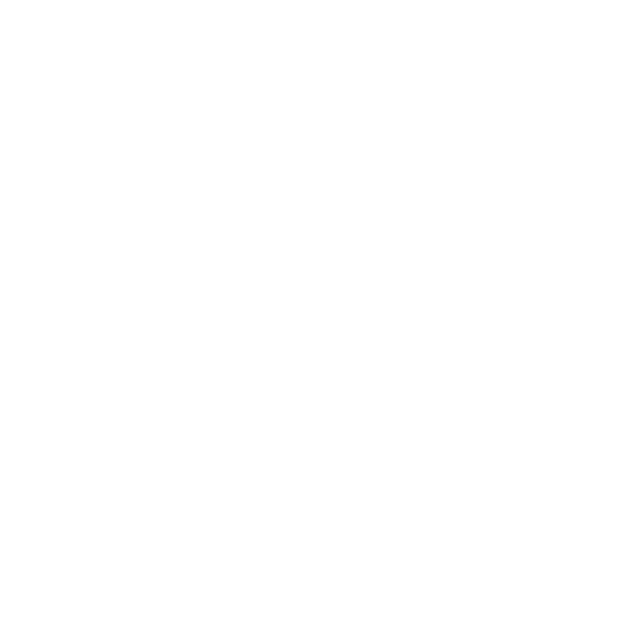
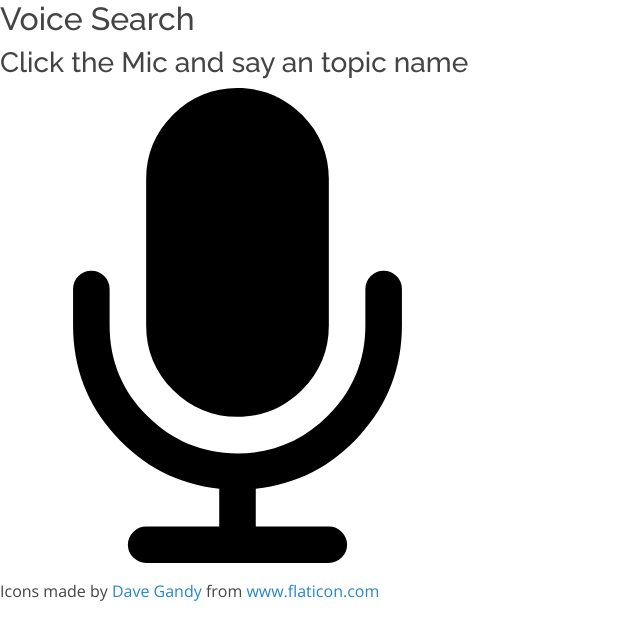
Before and after one commit to AI-Lab-Makerere/radio-browsing, a React (Create React App) app in the folder frontend/: page /record in a window 1280 px wide. Shown: the top 640 px of the page, without its empty margins (0-640 px from the left). Built offline with nearby package versions, Linux system fonts and the light colour scheme.

Commit message:
added  frirebase storage

```diff
--- a/frontend/src/App.js
+++ b/frontend/src/App.js
@@ -6,6 +6,7 @@ import ImageUpload from "./Components/upload/image";
 import AudioUpload from "./Components/upload/audio";
 import Home from "./Components/home"
 import Tags from "./Components/tags";
+import Voice from "./Components/voice"
 import { DndProvider } from "react-dnd";
 import { HTML5Backend } from "react-dnd-html5-backend";
 function App() {
@@ -37,6 +38,11 @@ function App() {
           component={AudioUpload}
         />
 
+        <Route
+          path="/record"
+          component={Voice}
+        />
+
       </PageWrapper>
       </DndProvider>
     </Router>
--- a/frontend/src/Components/Results.jsx
+++ b/frontend/src/Components/Results.jsx
@@ -11,7 +11,7 @@ const Results = (props) => {
         await API.get('/search/audios')
             .then((response) => {
                 setAudios(response.data.data.audios)
-                //console.log(response.data.data.Audios)
+                console.log(response.data.data.audios)
                 setLoading(false)
                 //console.log(`lenght ${audios.length}`)
             })
@@ -108,9 +108,9 @@ const Results = (props) => {
             <div className="container position-relative" data-aos="fade-up" data-aos-delay="100">
                 <div className="row icon-boxes">
                     {audios.length > 0 ? audios.map((audio) => (
-                        <AudioCard id={audio.id} name={audio.audio_name} />
+                        <AudioCard id={audio.id} name={audio.audio_name} audio_url={audio.audio_url}/>
                     ))
-                    : <h2 style={{marginTop:'100px', color:'black'}}>No such Audios</h2>
+                    : <h2 style={{marginTop:'100px', color:'black'}}>No Audios Available!</h2>
                     }
                 </div>
             </div>
--- a/frontend/src/Components/box.js
+++ b/frontend/src/Components/box.js
@@ -12,7 +12,7 @@ const AudioCard = (props) => {
                 </div>
 
                 <audio className="audio" preload="auto" controls style={{ marginLeft: '-13px' }}>
-                    <source src="assets/audio/dummy-audio.mp3" />
+                    <source src={props.audio_url} />
                 </audio>
 
                 <ListGroup className="list-group-flush" style={{ border: 'none' }}>
--- a/frontend/src/Components/upload/audio.js
+++ b/frontend/src/Components/upload/audio.js
@@ -1,9 +1,12 @@
 import React, { useState } from "react"
+import { API } from "../../utils"
 import { storage } from "../../utils/firebase"
 
 const AudioUpload = () => {
 
     const [audio, setAudio] = useState(null);
+    const [uploadName, setUploadName] = useState("");
+    const [uploadLink, setUploadLink] = useState("");
 
     const handleChange = (e) => {
         if (e.target.files[0]) {
@@ -11,12 +14,12 @@ const AudioUpload = () => {
         }
     }
 
-    const handleUpload = () => {
+    const handleSave = () => {
         const uploadTask = storage.ref(`audios/${audio.name}`).put(audio);
 
         uploadTask.on(
             "state_changed",
-            snapshot => {},
+            snapshot => { },
             error => {
                 console.log(error)
             },
@@ -25,20 +28,49 @@ const AudioUpload = () => {
                     .ref("audios")
                     .child(audio.name)
                     .getDownloadURL()
-                    .then( url => {
+                    .then(url => {
                         console.log(url);
+                        setUploadName(audio.name)
+                        setUploadLink(url)
                     })
             }
         )
     }
+    console.log("audio: ", audio);
 
-    console.log("audio: ", audio);
+    const handleUpload = async () => {
+        await API.post(
+            "/search/audios",
+            {
+                audio_name: uploadName,
+                audio_url: uploadLink
+            })
+            .then((response) => { console.log("success") })
+            .catch((error) => {
+                console.log(`error occurred ${error}`)
+
+            })
+    }
+
     return (
-        <div>
-            Hi all <br/>
-            <input type="file" onChange={handleChange} />
-            <button onClick={handleUpload}>Upload</button>
-        </div>
+        <>
+            <div>
+                Hi all <br />
+                <input type="file" onChange={handleChange} />
+                <button onClick={handleSave}>Save</button>
+            </div>
+            <br/>
+            {uploadName === "" ?
+                <span>No audio saved</span>
+                :
+                <div>
+                    <p>Audio Name: {uploadName}</p>
+                    <p>Audio URL: {uploadLink}</p>
+                    <button onClick={handleUpload}>Upload</button>
+                </div>
+            }
+
+        </>
     )
 }
 export default AudioUpload
--- /dev/null
+++ b/frontend/src/Components/voice/book.js
@@ -0,0 +1,30 @@
+import { useEffect, useState } from 'react';
+
+const useBookFetch = () => {
+    const [authorBooks, setAuthorBooks] = useState([]);
+    const [isFetchingBooks, setIsFetchingBooks] = useState(false);
+
+    const fetchBooksByAuthor = author => {
+        setIsFetchingBooks(true);
+        fetch(`https://openlibrary.org/search.json?author=${author}`)
+        .then(res => res.json())
+        .then(res => {
+            setAuthorBooks(res.docs.map(book => {
+                return {
+                    title: book.title
+                }
+            }))
+            setIsFetchingBooks(false);
+        });
+    }
+
+    return {
+        authorBooks,
+        fetchBooksByAuthor,
+        isFetchingBooks,
+    };
+};
+
+export {
+    useBookFetch,
+}
--- /dev/null
+++ b/frontend/src/Components/voice/index.js
@@ -0,0 +1,75 @@
+import React, { useEffect } from "react";
+
+
+
+import { useVoice } from "./voice";
+import Mic from "./microphone-black-shape.svg";
+import { useBookFetch } from "./book";
+
+const Voice = () => {
+  const { text, isListening, listen, voiceSupported } = useVoice();
+  const { authorBooks, isFetchingBooks, fetchBooksByAuthor } = useBookFetch();
+
+  useEffect(() => {
+    if (text !== "") {
+      fetchBooksByAuthor(text);
+    }
+  }, [text]);
+
+  if (!voiceSupported) {
+    return (
+      <div className="voice">
+        <h1>
+          Voice recognition is not supported by your browser, please re-try with
+          a supported browser e.g. Chrome
+        </h1>
+      </div>
+    );
+  }
+
+  return (
+    <>
+      <div className="app">
+        <h2> Voice Search</h2>
+        <h3>Click the Mic and say an topic name</h3>
+        <div>
+          <img
+            className={`microphone ${isListening && "isListening"}`}
+            src={Mic}
+            alt="microphone"
+            onClick={listen}
+          />
+        </div>
+        <p>{text}</p>
+        {isFetchingBooks ? (
+          "fetching books...."
+        ) : (
+          <ul>
+            {authorBooks.map((book, index) => {
+              return (
+                <li key={index}>
+                  <span>{book.title}</span>
+                </li>
+              );
+            })}
+          </ul>
+        )}
+      </div>
+      <div className="icon-reg">
+        Icons made by{" "}
+        <a
+          href="https://www.flaticon.com/authors/dave-gandy"
+          title="Dave Gandy"
+        >
+          Dave Gandy
+        </a>{" "}
+        from{" "}
+        <a href="https://www.flaticon.com/" title="Flaticon">
+          www.flaticon.com
+        </a>
+      </div>
+    </>
+  );
+};
+
+export default Voice;
--- /dev/null
+++ b/frontend/src/Components/voice/voice.css
@@ -0,0 +1,159 @@
+@import url("https://fonts.googleapis.com/css2?family=Sanchez&display=swap");
+
+
+
+.voice {
+  display: flex;
+  flex-direction: column;
+  align-items: center;
+}
+
+.icon-reg {
+  position: absolute;
+  bottom: 0;
+  font-size: 10px;
+}
+
+.microphone {
+  height: 100px;
+  cursor: pointer;
+}
+
+.microphone.isListening {
+  animation: animationFrames linear 0.8s;
+  animation-iteration-count: infinite;
+  transform-origin: 50% 50%;
+}
+
+@keyframes animationFrames {
+  0% {
+    transform: translate(0px, 0px);
+  }
+  15% {
+    transform: translate(0px, -25px);
+  }
+  30% {
+    transform: translate(0px, 0px);
+  }
+  45% {
+    transform: translate(0px, -15px);
+  }
+  60% {
+    transform: translate(0px, 0px);
+  }
+  75% {
+    transform: translate(0px, -5px);
+  }
+  100% {
+    transform: translate(0px, 0px);
+  }
+}
+
+@-moz-keyframes animationFrames {
+  0% {
+    -moz-transform: translate(0px, 0px);
+  }
+  15% {
+    -moz-transform: translate(0px, -25px);
+  }
+  30% {
+    -moz-transform: translate(0px, 0px);
+  }
+  45% {
+    -moz-transform: translate(0px, -15px);
+  }
+  60% {
+    -moz-transform: translate(0px, 0px);
+  }
+  75% {
+    -moz-transform: translate(0px, -5px);
+  }
+  100% {
+    -moz-transform: translate(0px, 0px);
+  }
+}
+
+@-webkit-keyframes animationFrames {
+  0% {
+    -webkit-transform: translate(0px, 0px);
+  }
+  15% {
+    -webkit-transform: translate(0px, -25px);
+  }
+  30% {
+    -webkit-transform: translate(0px, 0px);
+  }
+  45% {
+    -webkit-transform: translate(0px, -15px);
+  }
+  60% {
+    -webkit-transform: translate(0px, 0px);
+  }
+  75% {
+    -webkit-transform: translate(0px, -5px);
+  }
+  100% {
+    -webkit-transform: translate(0px, 0px);
+  }
+}
+
+@-o-keyframes animationFrames {
+  0% {
+    -o-transform: translate(0px, 0px);
+  }
+  15% {
+    -o-transform: translate(0px, -25px);
+  }
+  30% {
+    -o-transform: translate(0px, 0px);
+  }
+  45% {
+    -o-transform: translate(0px, -15px);
+  }
+  60% {
+    -o-transform: translate(0px, 0px);
+  }
+  75% {
+    -o-transform: translate(0px, -5px);
+  }
+  100% {
+    -o-transform: translate(0px, 0px);
+  }
+}
+
+@-ms-keyframes animationFrames {
+  0% {
+    -ms-transform: translate(0px, 0px);
+  }
+  15% {
+    -ms-transform: translate(0px, -25px);
+  }
+  30% {
+    -ms-transform: translate(0px, 0px);
+  }
+  45% {
+    -ms-transform: translate(0px, -15px);
+  }
+  60% {
+    -ms-transform: translate(0px, 0px);
+  }
+  75% {
+    -ms-transform: translate(0px, -5px);
+  }
+  100% {
+    -ms-transform: translate(0px, 0px);
+  }
+}
+
+
+ul {
+  list-style: none;
+  display: flex;
+  flex-direction: column;
+  align-items: center;
+}
+
+li {
+  padding-top: 10px;
+  padding-bottom: 10px;
+}
--- /dev/null
+++ b/frontend/src/Components/voice/voice.js
@@ -0,0 +1,45 @@
+import { useState, useEffect } from "react";
+
+let speech;
+if (window.webkitSpeechRecognition) {
+  // eslint-disable-next-line
+  const SpeechRecognition = webkitSpeechRecognition;
+  speech = new SpeechRecognition();
+  speech.continuous = true;
+} else {
+  speech = null;
+}
+
+const useVoice = () => {
+  const [text, setText] = useState("");
+  const [isListening, setIsListening] = useState(false);
+
+  const listen = () => {
+    setIsListening(!isListening);
+    if (isListening) {
+      speech.stop();
+    } else {
+      speech.start();
+    }
+  };
+
+  useEffect(() => {
+    if (!speech) {
+      return;
+    }
+    speech.onresult = (event) => {
+      setText(event.results[event.results.length - 1][0].transcript);
+      setIsListening(false);
+      speech.stop();
+    };
+  }, []);
+
+  return {
+    text,
+    isListening,
+    listen,
+    voiceSupported: speech !== null
+  };
+};
+
+export { useVoice };
```
Also changed, not shown: frontend/src/Components/voice/microphone-black-shape.svg (added).
